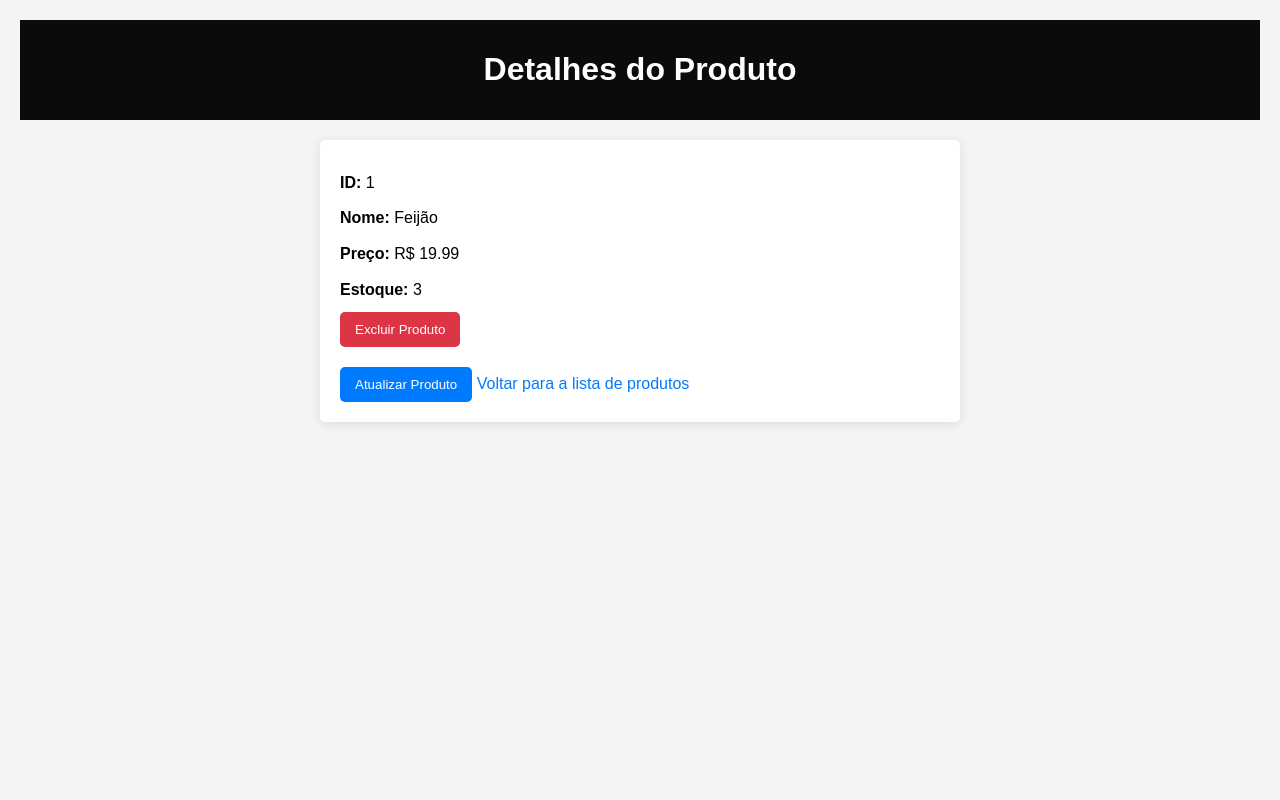
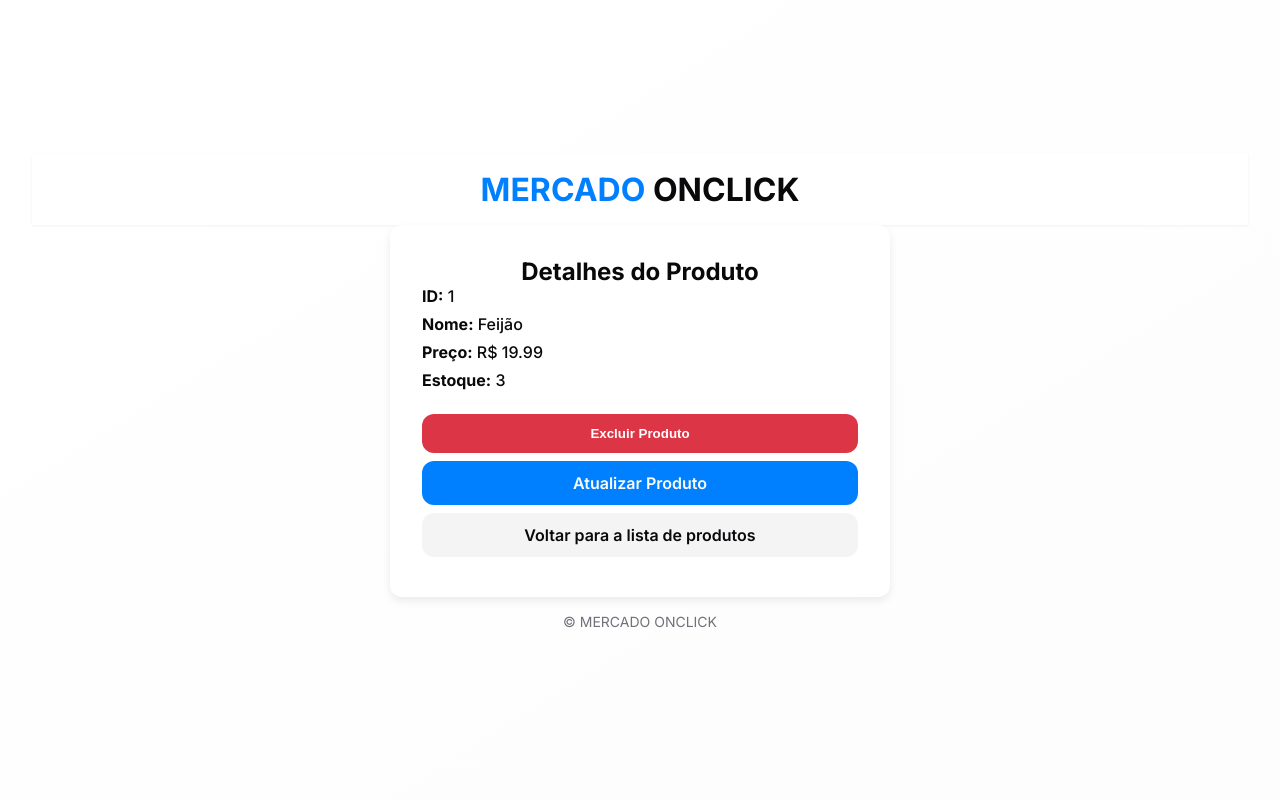
Before and after one commit to Alexgabriel2k02/APP-Mercado, a Flask app: page /produtos/1/detalhes in a window 1280 px wide. Run offline with Flask 3, Linux system fonts and the light colour scheme; data comes from the database, SQL or seed files in the repository.

Commit message:
Update produto_id.html
css alterado para manter os outros e ajuste pequeno no html (lembrando que vamos ajustar o css em uma pasta para não ter tudo isso de linha)

```diff
--- a/templates/produto_id.html
+++ b/templates/produto_id.html
@@ -5,67 +5,131 @@
     <meta charset="UTF-8">
     <meta name="viewport" content="width=device-width, initial-scale=1.0">
     <title>Detalhes do Produto</title>
+    <link href="https://fonts.googleapis.com/css2?family=Inter:wght@300;400;500;600;700&display=swap" rel="stylesheet">
+    <style>
+        :root {
+            --background: 0 0% 100%;
+            --foreground: 240 10% 3.9%;
+            --primary: 210 100% 50%;
+            --primary-foreground: 0 0% 98%;
+            --secondary: 240 4.8% 95.9%;
+            --secondary-foreground: 240 5.9% 10%;
+            --muted: 240 4.8% 95.9%;
+            --muted-foreground: 240 3.8% 46.1%;
+            --border: 240 5.9% 90%;
+            --radius: 12px;
+        }
 
-  <style>
+        * {
+            margin: 0;
+            padding: 0;
+            box-sizing: border-box;
+        }
+
         body {
-      font-family: Arial, sans-serif;
-      margin: 0;
-      padding: 20px;
-      background-color: #f4f4f4;
+            font-family: 'Inter', sans-serif;
+            color: hsl(var(--foreground));
+            background: linear-gradient(to bottom right, white, hsl(var(--secondary) / 0.2));
+            min-height: 100vh;
+            display: flex;
+            flex-direction: column;
+            align-items: center;
+            justify-content: center;
+            padding: 2rem;
         }
+
         header {
-      background: #0b0b0b;
-      color: #fff;
-      padding: 10px 0;
+            text-align: center;
+            padding: 1rem;
+            background: white;
+            box-shadow: 0 1px 3px rgba(0, 0, 0, 0.05);
+            width: 100%;
+        }
+
+        .text-primary {
+            color: hsl(var(--primary));
+            font-weight: 700;
+        }
+
+        .container {
+            max-width: 500px;
+            width: 100%;
+            background: white;
+            padding: 2rem;
+            border-radius: var(--radius);
+            box-shadow: 0 4px 8px rgba(0, 0, 0, 0.08);
             text-align: center;
         }
-    main {
-      background: #fff;
-      padding: 20px;
-      border-radius: 5px;
-      box-shadow: 0 2px 10px rgba(0, 0, 0, 0.1);
-      max-width: 600px;
-      margin: 20px auto;
+
+        .detalhes {
+            text-align: left;
+            margin-bottom: 1.5rem;
         }
+
         .detalhes p {
-      margin: 10px 0;
-      line-height: 1.6;
+            font-size: 1rem;
+            font-weight: 500;
+            margin-bottom: 0.5rem;
         }
-    button {
+
+        .btn {
+            display: inline-block;
+            text-align: center;
+            padding: 0.75rem 1.5rem;
+            border-radius: var(--radius);
+            text-decoration: none;
+            font-weight: 600;
+            transition: background-color 0.2s;
+            cursor: pointer;
+            border: none;
+            width: 100%;
+            margin-bottom: 0.5rem;
+        }
+
+        .btn-primary {
+            background-color: hsl(var(--primary));
+            color: hsl(var(--primary-foreground));
+        }
+
+        .btn-primary:hover {
+            background-color: hsla(var(--primary) / 0.9);
+        }
+
+        .btn-danger {
             background-color: #dc3545;
             color: white;
-      border: none;
-      padding: 10px 15px;
-      cursor: pointer;
-      border-radius: 5px;
         }
-    button:hover {
+
+        .btn-danger:hover {
             background-color: #c82333;
         }
-    .update-button {
-      background-color: #007BFF;
+
+        .btn-secondary {
+            background-color: hsl(var(--muted));
+            color: hsl(var(--foreground));
         }
-    .update-button:hover {
-      background-color: #0056b3;
+
+        .btn-secondary:hover {
+            background-color: hsla(var(--muted) / 0.8);
         }
-    a {
-      display: inline-block;
-      margin-top: 20px;
-      color: #007BFF;
-      text-decoration: none;
-    }
-    a:hover {
-      text-decoration: underline;
+
+        footer {
+            text-align: center;
+            padding: 1rem;
+            font-size: 0.875rem;
+            color: hsl(var(--muted-foreground));
         }
     </style>
 </head>
 
 <body>
     <header>
-    <h1>Detalhes do Produto</h1>
+        <h1><span class="text-primary">MERCADO</span> ONCLICK</h1>
     </header>
 
-  <main>
+    <main class="container">
+        <h2>Detalhes do Produto</h2>
+
         <section class="detalhes">
             <p><strong>ID:</strong> {{ produto.id }}</p>
             <p><strong>Nome:</strong> {{ produto.nome }}</p>
@@ -73,20 +137,21 @@
             <p><strong>Estoque:</strong> {{ produto.estoque }}</p>
         </section>
 
-    <!-- botão de excluir -->
+        <!-- Botão para excluir produto -->
         <form action="{{ url_for('produtos.deletar_produto', id_produto=produto.id) }}" method="POST">
-      <button type="submit">Excluir Produto</button>
+            <button type="submit" class="btn btn-danger">Excluir Produto</button>
         </form>
 
+        <!-- Botão para atualizar produto -->
+        <a href="{{ url_for('produtos.exibir_formulario_atualizar_produto', id_produto=produto.id) }}" class="btn btn-primary">Atualizar Produto</a>
 
+        <!-- Voltar para lista de produtos -->
+        <a href="{{ url_for('produtos.obter_produtos') }}" class="btn btn-secondary">Voltar para a lista de produtos</a>
+    </main>
 
-    <!-- Botão para atualizar produto -->
-    <a href="{{ url_for('produtos.exibir_formulario_atualizar_produto', id_produto=produto.id) }}">
-      <button class="update-button">Atualizar Produto</button>
-    </a>
-
-    <a href="{{ url_for('produtos.obter_produtos') }}">Voltar para a lista de produtos</a>
-  </main>
+    <footer>
+        <p>&copy; <span id="current-year"></span> MERCADO ONCLICK</p>
+    </footer>
 </body>
 
 </html>
```
Lines whose indentation alone changed are shown as unchanged.
